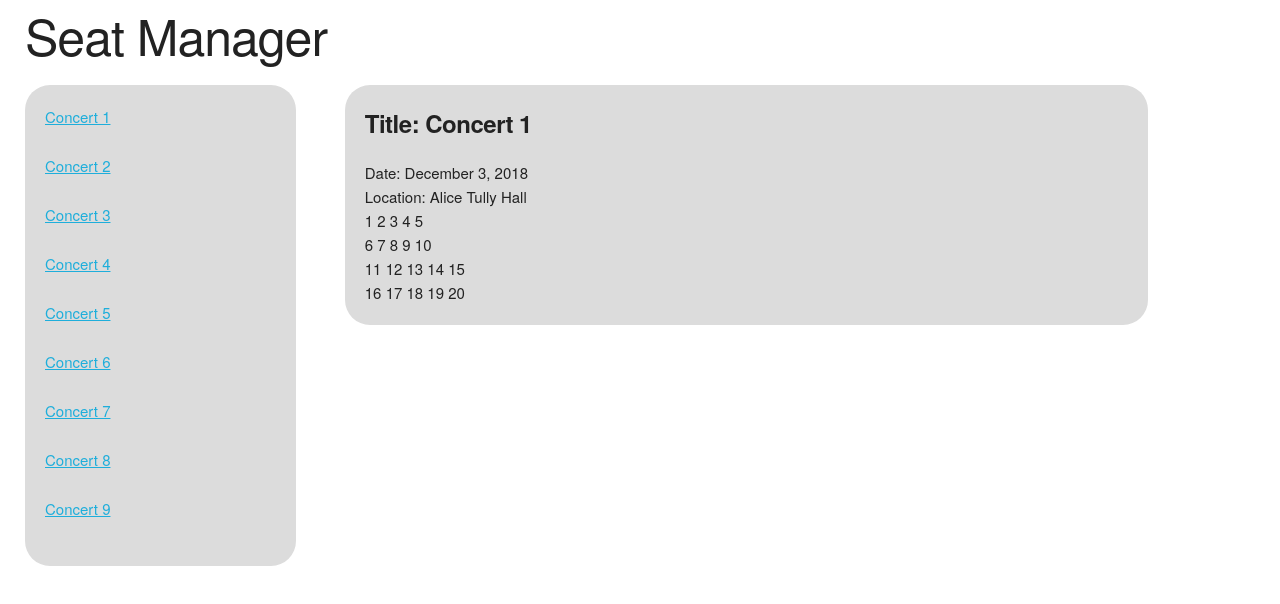
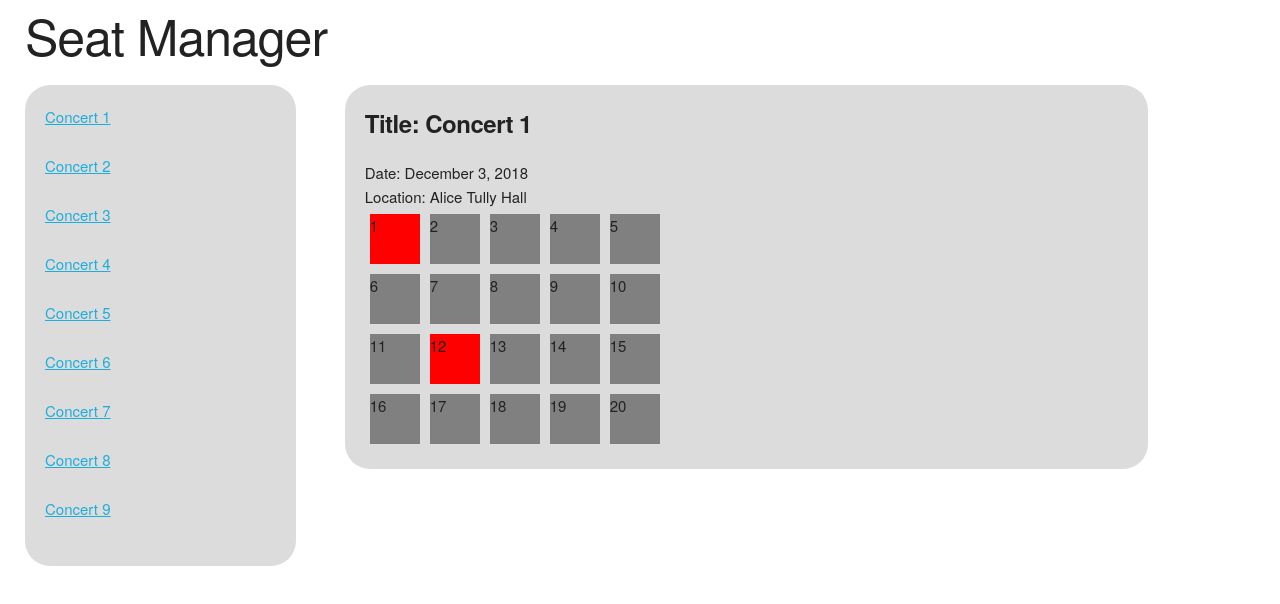
Before and after one commit to christafaa/react-seat-app, a React (Create React App) app: page / in a window 1280 px wide. Shown: the top 604 px of the page. Built offline with nearby package versions, Linux system fonts and the light colour scheme.

Commit message:
create seat component with availability check

```diff
--- a/src/components/Row.js
+++ b/src/components/Row.js
@@ -1,13 +1,14 @@
 import React, { Component } from 'react';
+import Seat from './Seat';
 
 export default class Row extends Component {
   renderSeats = () => {
-    return this.props.seats.map(seat => ` ${seat.number} `)
+    return this.props.seats.map(seat => <Seat seat={seat}/>)
   }
 
   render() {
     return (
-      <div>
+      <div className="row">
         {this.renderSeats()}
       </div>
     )
--- a/src/components/Seat.js
+++ b/src/components/Seat.js
@@ -1,9 +1,16 @@
 import React, { Component } from 'react';
 
 export default class Seat extends Component {
+
+  checkAvailability = () => {
+    return this.props.seat.attendee_id ? "seat available" : "seat unavailable"
+  }
+
   render() {
     return (
-      <div></div>
+      <div className={this.checkAvailability()}>
+        {this.props.seat.number}
+      </div>
     )
   }
 }
--- a/src/containers/ConcertsContainer.js
+++ b/src/containers/ConcertsContainer.js
@@ -16,9 +16,9 @@ export default class ConcertsContainer extends Component {
           venue: "Alice Tully Hall",
           attendees: [],
           seats: [
-            {number: 1, attendee_id: null}, {number: 2, attendee_id: null}, {number: 3, attendee_id: null}, {number: 4, attendee_id: null}, {number: 5, attendee_id: null},
+            {number: 1, attendee_id: 3}, {number: 2, attendee_id: null}, {number: 3, attendee_id: null}, {number: 4, attendee_id: null}, {number: 5, attendee_id: null},
             {number: 6, attendee_id: null}, {number: 7, attendee_id: null}, {number: 8, attendee_id: null}, {number: 9, attendee_id: null}, {number: 10, attendee_id: null},
-            {number: 11, attendee_id: null}, {number: 12, attendee_id: null}, {number: 13, attendee_id: null}, {number: 14, attendee_id: null}, {number: 15, attendee_id: null},
+            {number: 11, attendee_id: null}, {number: 12, attendee_id: 4}, {number: 13, attendee_id: null}, {number: 14, attendee_id: null}, {number: 15, attendee_id: null},
             {number: 16, attendee_id: null}, {number: 17, attendee_id: null}, {number: 18, attendee_id: null}, {number: 19, attendee_id: null}, {number: 20, attendee_id: null}
           ]
         },
--- a/src/css/App.css
+++ b/src/css/App.css
@@ -49,5 +49,16 @@
 }
 
 .unavailable {
-  background-color: black;
+  background-color: grey;
 }
+
+.row {
+  display: flex;
+  flex-direction: row;
+}
+
+.seat {
+  height: 50px;
+  width: 50px;
+  margin: 5px;
+}
```
